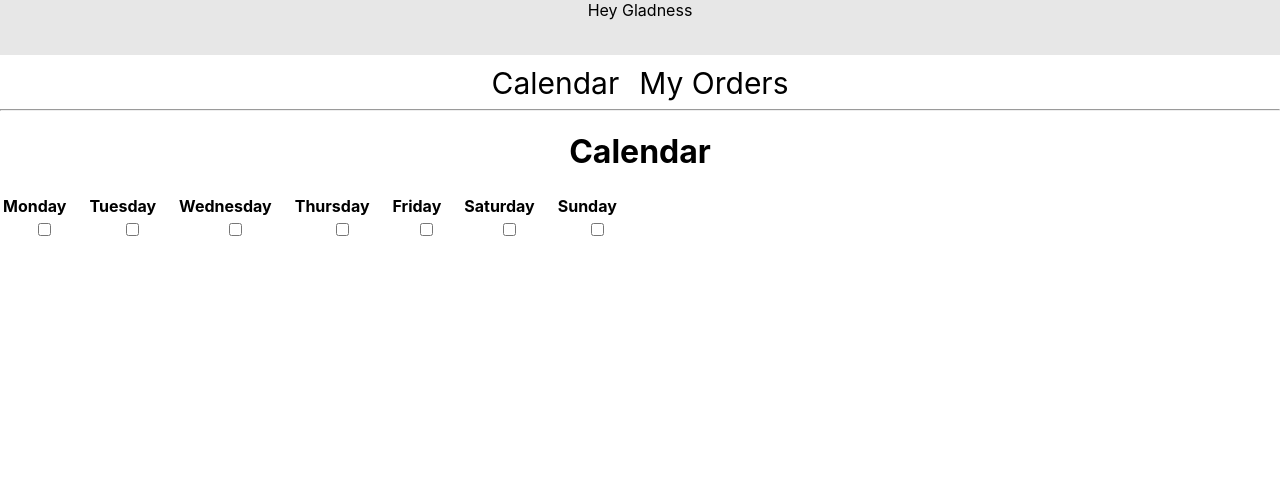
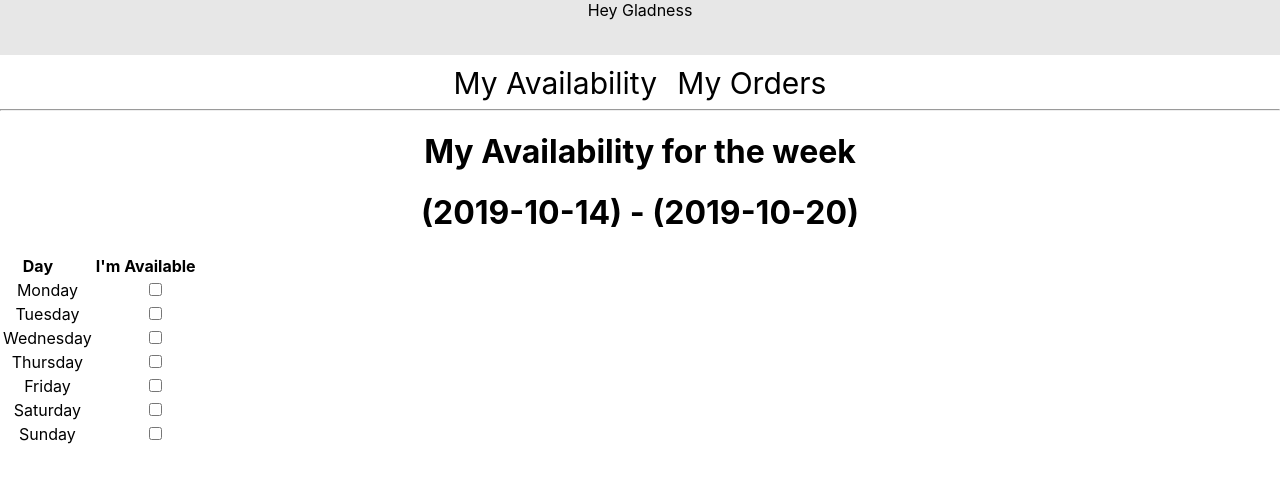
Before and after one commit to kalanikaw/sew-hackathon, a React (Create React App) app in the folder sew-comm-app/: page /calendar in a window 1280 px wide. Shown: the top 482 px of the page. Built offline with nearby package versions, Linux system fonts and the light colour scheme; the HTML template or start-up script is replaced by a standard one.

Commit message:
Style calendar table

```diff
--- a/sew-comm-app/src/App.js
+++ b/sew-comm-app/src/App.js
@@ -17,7 +17,7 @@ function App() {
                 <nav className="navbar navbar-expand-lg navbar-light bg-light">
                     <section id="navigation-panel">
                         <ul className="menu-bar" id="menu-bar-list">
-                            <li><Link to={'/calendar'} className="nav-link">Calendar</Link></li>
+                            <li><Link to={'/calendar'} className="nav-link">My Availability</Link></li>
                             <li><Link to={'/orders'} className="nav-link">My Orders</Link></li>
                         </ul>
                     </section>
--- a/sew-comm-app/src/calendar/Calendar.js
+++ b/sew-comm-app/src/calendar/Calendar.js
@@ -13,25 +13,44 @@ function DayCheckbox() {
 }
 
 class Calendar extends React.Component {
+    calculateWeek() {
+
+        let curr = new Date
+        let week = []
+
+        for (let i = 1; i <= 7; i++) {
+            let first = curr.getDate() - curr.getDay() + i
+            let day = new Date(curr.setDate(first)).toISOString().slice(0, 10)
+            week.push(day)
+        }
+
+        return week;
+
+    }
     render() {
+        const currentWeek = this.calculateWeek();
+
         const days = ['Monday', 'Tuesday', 'Wednesday', 'Thursday', 'Friday', 'Saturday', 'Sunday']
 
       return (
           <div>
-            <h1>Calendar</h1>
+            <h1>My Availability for the week</h1>
+            <h1>({currentWeek[0]}) - ({currentWeek[currentWeek.length - 1]})</h1>
             <table className="calendar-table">
                 <tr>
-                    {
-                        days.map(day =>
-                            <th key={day}>{day}</th>)
-                    }
-                </tr>
-                <tr>
-                    {
-                        days.map(day => <td key={day}><DayCheckbox/></td>)
-                    }
+                    <th className="day">Day</th>
+                    <th className="avail">I'm Available</th>
+
 
                 </tr>
+                {
+                    days.map(day =>
+                    <tr key={day}>
+                        <td>{day}</td>
+                        <td><DayCheckbox/></td>
+
+                    </tr>)
+                }
 
             </table>
           </div>
--- a/sew-comm-app/src/calendar/calendar.css
+++ b/sew-comm-app/src/calendar/calendar.css
@@ -0,0 +1,14 @@
+.calendar-table th.day {
+
+    display: flex;
+    justify-content: center;
+}
+.calendar-table {
+    width: 100%;
+    height: 100%;
+}
+
+.calendar-table th, td {
+    border: 1px solid black;
+    padding: 20px
+  }
```
